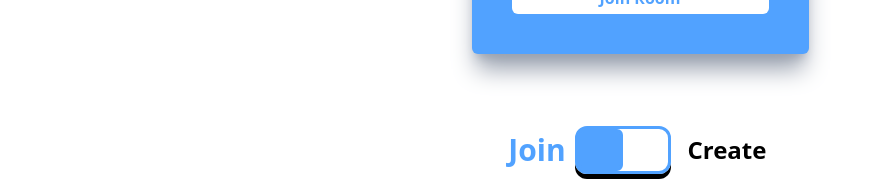
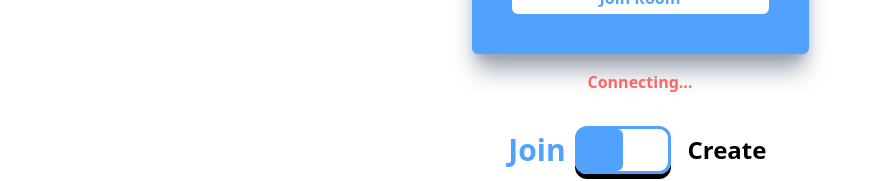
Before and after one commit to SimonXVB/Draw2Gether, a React (Vite) app in the folder Draw-Frontend/: page / in a window 1280 px wide. Both pictures are taken after typing "Sample", "Sample", "Sample" into the empty fields and a click on the button "Join Room". Shown: the part 504-685 px from the top of the page, without its empty margins (0-881 px from the left). Built offline with nearby package versions, Linux system fonts and the light colour scheme; no server answers; a web font is replaced by a local one.

Commit message:
added additional connection status notifications

```diff
--- a/Draw-Frontend/src/Components/JoinPage/Components/JoinPageErrorPopup.tsx
+++ b/Draw-Frontend/src/Components/JoinPage/Components/JoinPageNotification.tsx
@@ -1,7 +1,7 @@
 import { useContext, useEffect } from "react"
 import { clientDataCTX } from "../../../Context/ClientDataContext/clientDataCTX";
 
-export function JoinPageErrorPopup() {
+export function JoinPageNotification() {
     const { clientData, setClientData } = useContext(clientDataCTX);
 
     useEffect(() => {
@@ -20,10 +20,11 @@ export function JoinPageErrorPopup() {
 
     return (
         <>
-            {(clientData.isKicked || clientData.isDisconnected) &&
-                <div className="fixed bottom-0 left-0 font-bold px-2 py-1 rounded-tr-md text-white bg-red-400">
-                    {clientData.isKicked && <div>You have been kicked!</div>}
-                    {clientData.isDisconnected && <div>Connection to server lost!</div>}
+            {(clientData.isKicked || clientData.isDisconnected || clientData.isConnecting) &&
+                <div className="fixed bottom-0 left-0 font-bold text-white">
+                    {clientData.isKicked && <div className="bg-red-400 px-2 py-1 first:rounded-tr-md">You have been kicked!</div>}
+                    {clientData.isConnecting && <div className="bg-yellow-500 px-2 py-1 first:rounded-tr-md">Connecting to server...</div>}
+                    {clientData.isDisconnected && <div className="bg-red-400 px-2 py-1 first:rounded-tr-md">Connection to server lost!</div>}
                 </div>
             }
         </>
--- a/Draw-Frontend/src/Components/JoinPage/JoinPage.tsx
+++ b/Draw-Frontend/src/Components/JoinPage/JoinPage.tsx
@@ -1,6 +1,6 @@
 import { useContext, useEffect, useRef, useState } from "react";
 import { clientDataCTX } from "../../Context/ClientDataContext/clientDataCTX";
-import { JoinPageErrorPopup } from "./Components/JoinPageErrorPopup";
+import { JoinPageNotification } from "./Components/JoinPageNotification";
 import { socket } from "../../socket";
 
 export function JoinPage() {
@@ -11,7 +11,7 @@ export function JoinPage() {
     const [usernameInput, setUsernameInput] = useState<string>(clientData.username);
     const [roomInput, setRoomInput] = useState<string>("");
     const [passwordInput, setPasswordInput] = useState<string>("");
-    const [error, setError] = useState<string>("");
+    const [status, setStatus] = useState<string>("");
     const [activeTab, setActiveTab] = useState<"join" | "create">("join");
 
     function joinRoom(e: React.FormEvent<HTMLFormElement>, type: "joinRoom" | "createRoom") {
@@ -22,9 +22,13 @@ export function JoinPage() {
             password: passwordInput,
             username: usernameInput
         });
+
+        setStatus("connecting");
     };
 
     function setClientJoinedData(data: { roomName: string, username: string, password: string, isHost: boolean, clients: [] }) {
+        setStatus("");
+
         setClientData(prev => ({
             ...prev,
             isJoined: true,
@@ -38,10 +42,10 @@ export function JoinPage() {
 
     function setJoinError(error: string) {
         clearTimeout(errorTimeoutRef.current);
-        setError(error);
+        setStatus(error);
 
         errorTimeoutRef.current = setTimeout(() => {
-            setError("");
+            setStatus("");
         }, 5000);
     };
 
@@ -49,7 +53,8 @@ export function JoinPage() {
         setClientData(prev => {
             return {
                 ...prev,
-                isDisconnected: true
+                isDisconnected: true,
+                isConnecting: false
             }
         });
     };
@@ -58,7 +63,8 @@ export function JoinPage() {
         setClientData(prev => {
             return {
                 ...prev,
-                isDisconnected: false
+                isDisconnected: false,
+                isConnecting: false
             }
         });
     };
@@ -107,12 +113,13 @@ export function JoinPage() {
                     </div>
                     <button type="submit" className={`mt-4 font-black w-full rounded-md py-1 bg-white cursor-pointer hover:bg-gray-100 hover:scale-110 transition-all duration-300 ${activeTab === "join" ? "text-blue-400" : "text-red-400"}`}>{activeTab === "join" ? "Join Room" : "Create Room"}</button>
                 </form>
-                <div className={`${error ? "opacity-100" : "opacity-0"} text-center font-black text-red-400 h-6`}>
-                    {error === "empty" && "One or more fields are empty."}
-                    {error === "password" && "Incorrect Password"}
-                    {error === "roomNotExists" && "A room with this name doesn't exist."}
-                    {error === "roomExists" && "A room with this name already exists."}
-                    {error === "length" && "Exceeded character limit"}
+                <div className={`${status ? "opacity-100" : "opacity-0"} text-center font-black text-red-400 h-6`}>
+                    {status === "empty" && "One or more fields are empty."}
+                    {status === "password" && "Incorrect Password"}
+                    {status === "roomNotExists" && "A room with this name doesn't exist."}
+                    {status === "roomExists" && "A room with this name already exists."}
+                    {status === "length" && "Exceeded character limit"}
+                    {status === "connecting" && "Connecting..."}
                 </div>
             </div>
             <div className="flex items-center gap-4">
@@ -125,7 +132,7 @@ export function JoinPage() {
                 </div>
                 <h1 className={`text-2xl font-black transition-all duration-300 ${activeTab === "create" && "scale-125 text-red-400"}`}>Create</h1>
             </div>
-            <JoinPageErrorPopup/>
+            <JoinPageNotification/>
         </div>
     );
 };
--- a/Draw-Frontend/src/Context/ClientDataContext/ClientDataCTXProvider.tsx
+++ b/Draw-Frontend/src/Context/ClientDataContext/ClientDataCTXProvider.tsx
@@ -1,10 +1,11 @@
 import { useState } from "react"
-import { clientDataCTX, type clientDataInterface } from "./clientDataCTX"
+import { clientDataCTX, type ClientDataInterface } from "./clientDataCTX"
 
 export function ClientDataCTXProvider({children}: {children: React.ReactNode}) {
-    const [clientData, setClientData] = useState<clientDataInterface>({
+    const [clientData, setClientData] = useState<ClientDataInterface>({
         isJoined: false,
         isDisconnected: false,
+        isConnecting: true,
         isHost: false,
         isKicked: false,
         roomName: "",
--- a/Draw-Frontend/src/Context/ClientDataContext/clientDataCTX.ts
+++ b/Draw-Frontend/src/Context/ClientDataContext/clientDataCTX.ts
@@ -1,25 +1,26 @@
 import { createContext, type Dispatch, type SetStateAction } from "react";
 
-interface clientsInterface {
+interface ClientsInterface {
     username: string,
     isHost: boolean,
     id: string
 };
 
-export interface clientDataInterface {
+export interface ClientDataInterface {
     isJoined: boolean,
     isDisconnected: boolean,
+    isConnecting: boolean,
     isHost: boolean,
     isKicked: boolean,
     roomName: string,
     username: string,
     password: string,
-    clients: clientsInterface[]
+    clients: ClientsInterface[]
 };
 
-interface clientDataCTXInterface {
-    clientData: clientDataInterface,
-    setClientData: Dispatch<SetStateAction<clientDataInterface>>
+interface ClientDataCTXInterface {
+    clientData: ClientDataInterface,
+    setClientData: Dispatch<SetStateAction<ClientDataInterface>>
 };
 
-export const clientDataCTX = createContext<clientDataCTXInterface>({} as clientDataCTXInterface);
+export const clientDataCTX = createContext<ClientDataCTXInterface>({} as ClientDataCTXInterface);
```
